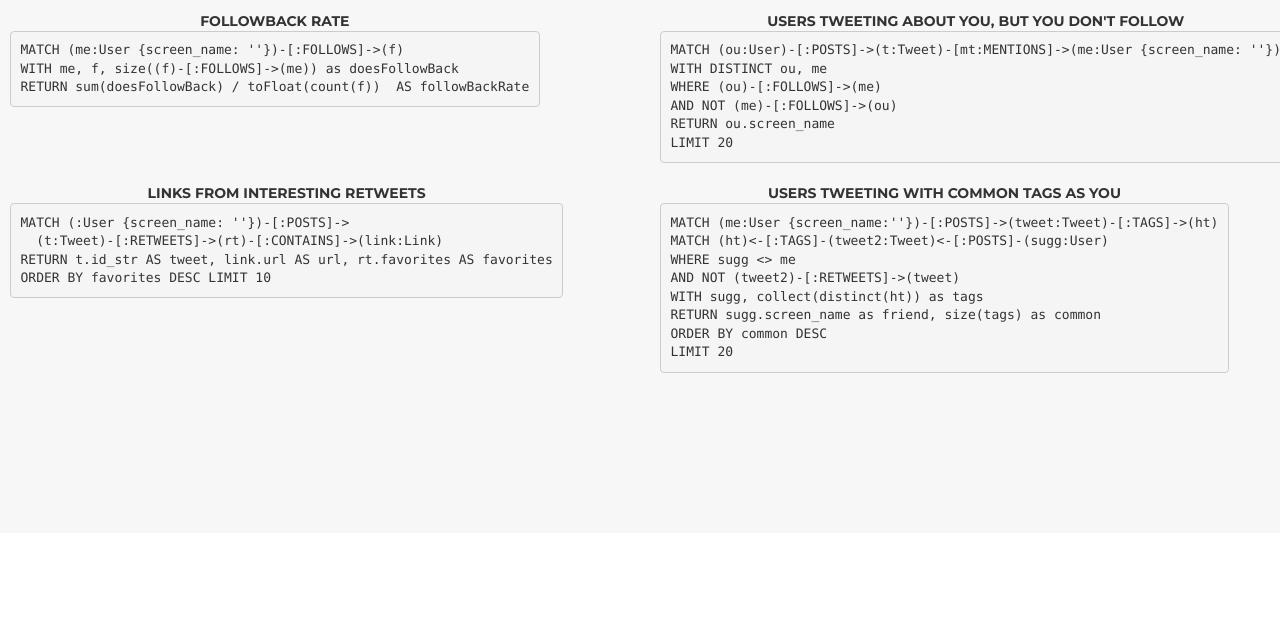
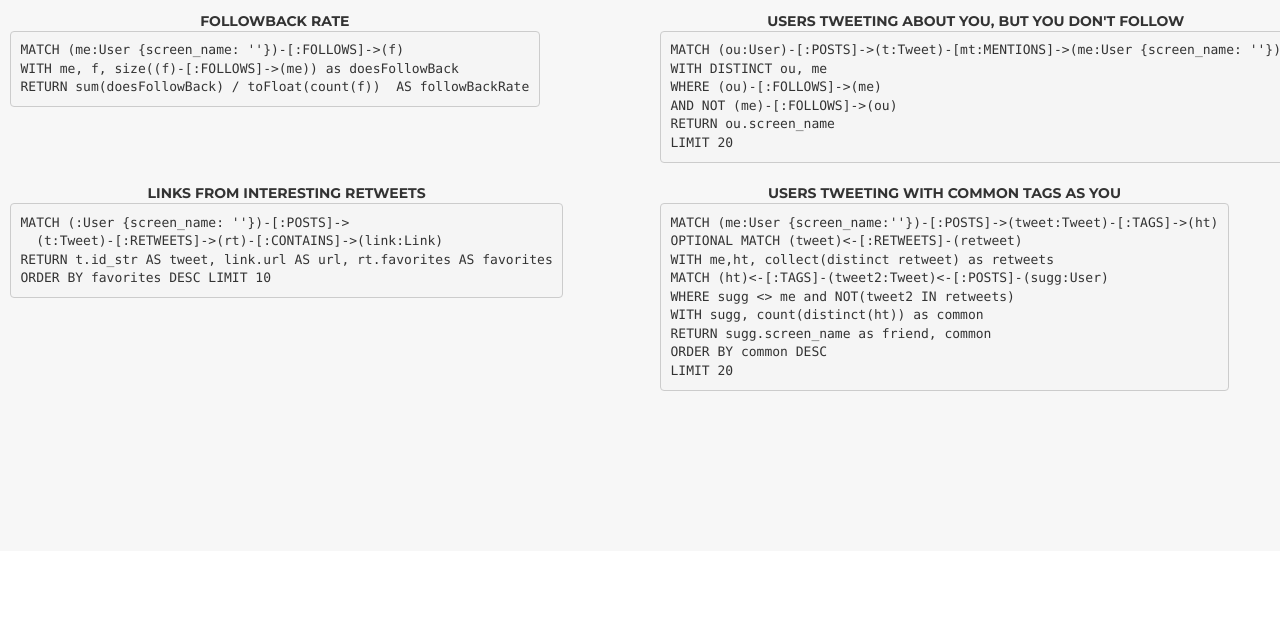
Before and after one commit to neo4j-contrib/twitter-neo4j, a Flask app: page / in a window 1280 px wide. Shown: the part 3327-3958 px from the top of the page. Run offline with Flask 2, Linux system fonts and the light colour scheme; parts of the project's set-up code (start-up, migrations or seed data) failed here and were passed over; some libraries are stand-ins or nearby versions; some web fonts are replaced.

Commit message:
fixed query

```diff
--- a/webapp/templates/home.html
+++ b/webapp/templates/home.html
@@ -271,11 +271,12 @@ ORDER BY favorites DESC LIMIT 10</pre>
               <tr style="vertical-align: top">
                 <td id="common_tags_query">
                   <pre>MATCH (me:User {screen_name:'{{ user }}'})-[:POSTS]-&gt;(tweet:Tweet)-[:TAGS]-&gt;(ht)
+OPTIONAL MATCH (tweet)&lt;-[:RETWEETS]-(retweet)
+WITH me,ht, collect(distinct retweet) as retweets
 MATCH (ht)&lt;-[:TAGS]-(tweet2:Tweet)&lt;-[:POSTS]-(sugg:User)
-WHERE sugg &lt;&gt; me
-AND NOT (tweet2)-[:RETWEETS]-&gt;(tweet)
-WITH sugg, collect(distinct(ht)) as tags
-RETURN sugg.screen_name as friend, size(tags) as common
+WHERE sugg &lt;&gt; me and NOT(tweet2 IN retweets)
+WITH sugg, count(distinct(ht)) as common
+RETURN sugg.screen_name as friend, common
 ORDER BY common DESC
 LIMIT 20</pre>
                 </td>
```
